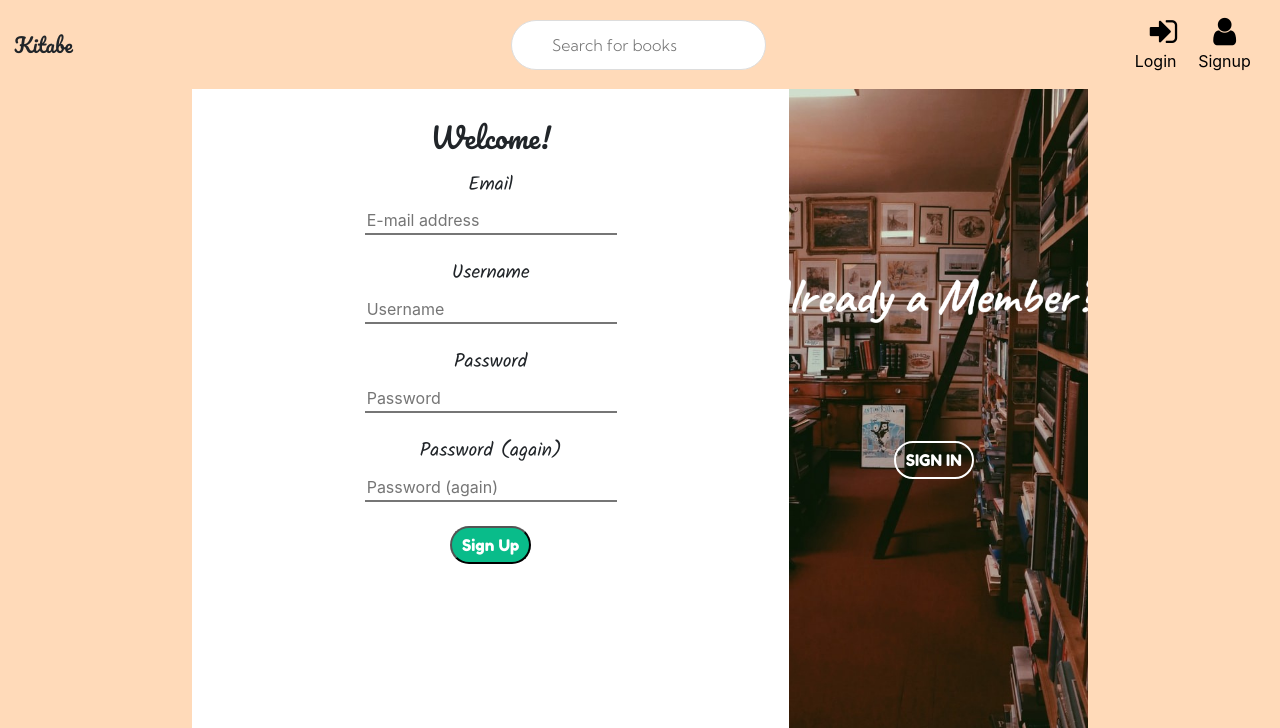
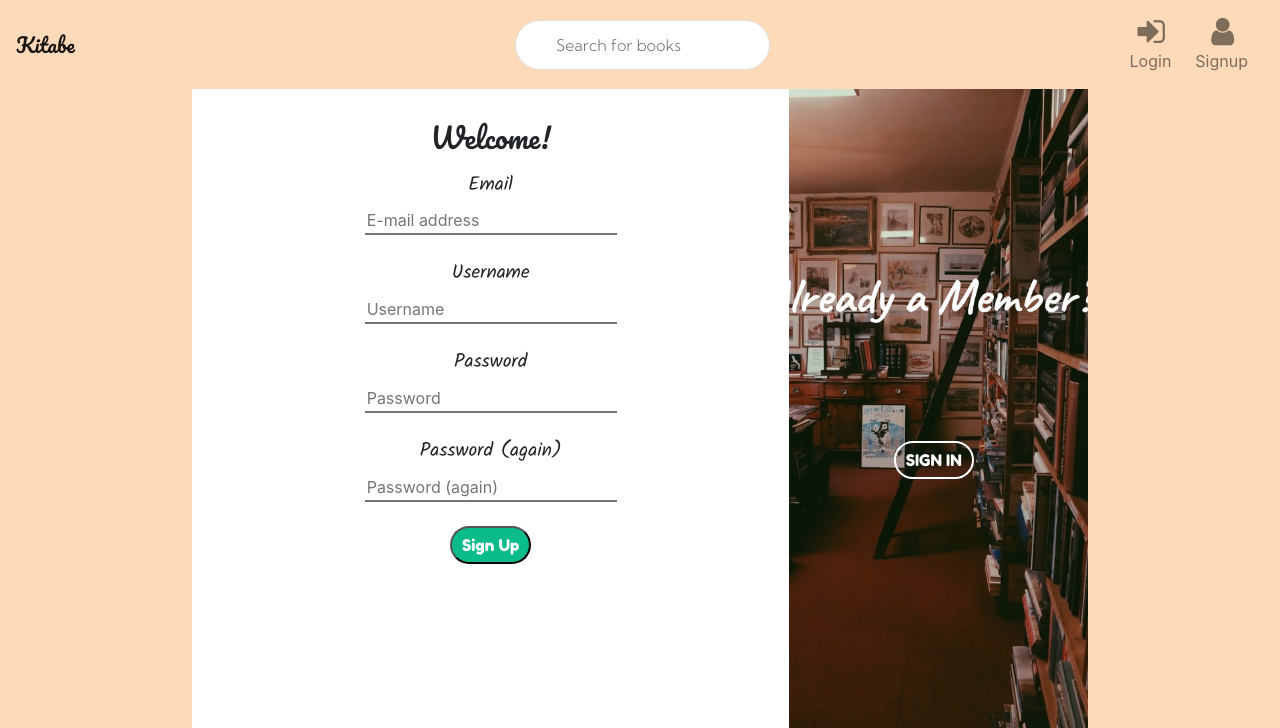
Before and after one commit to cleverpanther/Book_Recommendation_Sys_Hybrid, a Django app: page /accounts/signup/ in a window 1280 px wide. Shown: the top 728 px of the page. Run offline with Django 3.2, Linux system fonts and the light colour scheme; some libraries are stand-ins or nearby versions.

Commit message:
nav-bar-improve

```diff
--- a/static/mainapp/css/layout.css
+++ b/static/mainapp/css/layout.css
@@ -5,24 +5,12 @@ html,body{
 }
 
 /* nav bar css */
-.navicon {
-  margin-left: auto;
-  margin-right: auto;
-  text-align: center;
-  display: inline-block;
-  padding-right: 20px;
-  color: black;
-}
-
-.icon-text{
-  color: black;
-}
-
 
 .navbar-toggler {
   border-color: black;
   background-color: white;
 }
+
 
 .head-text{
   font-family: 'Pacifico', cursive;
@@ -147,34 +135,4 @@ footer a:hover {
 
 
 
-/*
-footer {
-  background-color: #0e345a;
-  height: 250px;
-  width: 100%;
-  font-family: 'Syne', sans-serif;
-  font-size: 0.8em;
-}
-
-footer .row {
-  padding-top: 20px;
-  height: 100%;
-}
-
-footer .row .col-sm {
-  color: white;
-}
-
-footer .row .col-sm ul {
-  padding-left: 0px;
-  list-style-type: none;
-  text-align: center;
-}
-
-footer .row .col-sm ul li form button {
-  padding: .25rem .4rem;
-  font-size: .875rem;
-  line-height: .5;
-  border-radius: .2rem;
-}
-*/
+/* media query */
--- a/templates/mainapp/layout.html
+++ b/templates/mainapp/layout.html
@@ -20,7 +20,7 @@
     <!-- font awesome ion-->
     <link rel="stylesheet" href="https://cdnjs.cloudflare.com/ajax/libs/font-awesome/4.7.0/css/font-awesome.min.css">
     <!-- Rating CSS -->
-     <!-- Reset styles -->
+    <!-- Reset styles -->
     <link rel="stylesheet" href="https://cdnjs.cloudflare.com/ajax/libs/rateYo/2.3.2/jquery.rateyo.min.css">
     <!-- css -->
     <link rel="stylesheet" href="{% static 'mainapp/css/layout.css' %}">
@@ -36,60 +36,41 @@
 
     <header>
         <div id="topheader">
-            <nav class="navbar stroke navbar-expand-lg ">
-                <a class="navbar-brand btn btn-raised" href='/'>
-                    <div class="head-text row">Kitabe</div>
-                </a>
+            <nav class="navbar navbar-expand-md navbar-light">
+                <a class="navbar-brand head-text" href="/">Kitabe</a>
                 <!-- Search Bar -->
                 <div class="searchbar" id="searchdropdown">
                     <input type="text" id="bookName" onkeyup="myFunction()" placeholder="Search for books"
-                        title="Type in a name">
+                        title="Type in a name" style="outline: none;">
                     <div class="dropdown-content" id="search-dropdown">
                     </div>
                 </div>
                 <!-- End Search Bar -->
-                <button class="navbar-toggler collapsed navbar-toggler-right" data-toggle="collapse" type="button"
-                    data-toggle="collapse" data-target="#navbarTogglerDemo02" aria-controls="navbarTogglerDemo02"
-                    aria-expanded="false" aria-label="Toggle navigation">
-                    <span class="navbar-toggler-icon"><i class="fa fa-list" aria-hidden="true"></i></span>
+                <button class="navbar-toggler" type="button" data-toggle="collapse" data-target="#navbarNav">
+                    <span class="navbar-toggler-icon"></span>
                 </button>
-
-                <div class="collapse navbar-collapse" id="navbarTogglerDemo02">
-                    <ul class="navbar-nav nav-head ml-auto navfont">
+                <div class="collapse navbar-collapse" id="navbarNav">
+                    <ul class="navbar-nav ml-auto">
                         {% if user.is_authenticated %}
-                        <li class="nav-item active ">
-                            <a class="nav-link " href="{% url 'book_recommendations' %}">
-                                <div class="icon-text">
-                                    <div class="row navicon"><i class="fa fa-book fa-2x" aria-hidden="true"></i>                                 </div>
-                                    <div class="row pr-4">Personalised Read</div><span class="sr-only">(current)</span>
-                                </div>
+                        <li class="nav-item">
+                            <a class="nav-link ml-2" href="{% url 'book_recommendations' %}">
+                                <i class="fa fa-book fa-2x ml-3" aria-hidden="true"></i><br>Your Read
                             </a>
                         </li>
-                        <li class="nav-item active ">
-                            <a class="nav-link " href="{% url 'account_logout' %}">
-                                <div class="icon-text">
-                                    <div class="row navicon "><i class="fa fa-sign-in fa-2x" aria-hidden="true"></i>
-                                    </div>
-                                    <div class="row">Logout</div><span class="sr-only">(current)</span>
-                                </div>
+                        <li class="nav-item">
+                            <a class="nav-link mr-2" href="{% url 'account_logout' %}">
+                                <i class="fa fa-sign-in fa-2x ml-3" aria-hidden="true"></i><br>Logout
                             </a>
                         </li>
                         {% else %}
-                        <li class="nav-item active ">
-                            <a class="nav-link " href="{% url 'account_login' %}">
-                                <div class="icon-text">
-                                    <div class="row navicon "><i class="fa fa-sign-in fa-2x" aria-hidden="true"></i>
-                                    </div>
-                                    <div class="row">Login</div><span class="sr-only">(current)</span>
-                                </div>
+                        <li class="nav-item">
+                            <a class="nav-link mr-2" href="{% url 'account_login' %}">
+                                <i class="fa fa-sign-in fa-2x ml-2" aria-hidden="true"></i><br>Login
                             </a>
                         </li>
                         <li class="nav-item">
-                            <a class="nav-link " href="{% url 'account_signup' %}">
-                                <div class="icon-text">
-                                    <div class="row navicon"><i class="fa fa-user fa-2x" aria-hidden="true"></i></div>
-                                    <div class="row">Signup</div>
-                                </div>
+                            <a class="nav-link mr-2" href="{% url 'account_signup' %}">
+                                <i class="fa fa-user fa-2x ml-3" aria-hidden="true"></i><br>Signup
                             </a>
                         </li>
                         {% endif %}
@@ -112,7 +93,7 @@
                     <div class="row">
                         <div class="col-8">
                             <strong>Summary: </strong><br>
-                            <img id="loading" src ="{% static 'mainapp/gif/loading.gif' %}">
+                            <img id="loading" src="{% static 'mainapp/gif/loading.gif' %}">
                             <p id="booksummary">
 
                             </p>
@@ -142,9 +123,11 @@
     <footer class="mainfooter" role="contentinfo">
         <div class="footer-content">
             <div class="footer-icon">
-                <a  href="mailto:kitabeaurkahaniya@gmail.com" target="_blank"><i class="fa fa-google fa-2x" aria-hidden="true"></i></a>
+                <a href="mailto:kitabeaurkahaniya@gmail.com" target="_blank"><i class="fa fa-google fa-2x"
+                        aria-hidden="true"></i></a>
                 <a href="#"><i class="fa fa-linkedin fa-2x" aria-hidden="true"></i></a>
-                <a href="https://github.com/Praful932/Book-Recommendation-System"><i class="fa fa-github fa-2x" aria-hidden="true"></i></a>
+                <a href="https://github.com/Praful932/Book-Recommendation-System"><i class="fa fa-github fa-2x"
+                        aria-hidden="true"></i></a>
             </div>
         </div>
         <div class="row">
```
Also changed, not shown: 1 other file.
